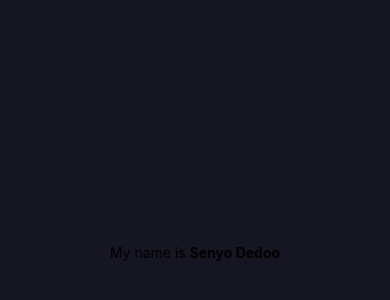
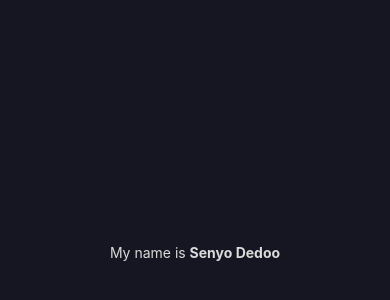
Before and after one commit to mrdee1school/rn-assignment2-11138713, a React Native app: screen / in a window 390 px wide. Shown: the part 170-470 px from the top of the page. Built offline with nearby package versions, Linux system fonts and the light colour scheme.

Commit message:
4: Text color change

```diff
--- a/App.js
+++ b/App.js
@@ -4,7 +4,7 @@ import { StyleSheet, Text, View } from "react-native";
 export default function App() {
   return (
     <View style={styles.container}>
-      <Text>
+      <Text style={textStyle.container2}>
         My name is <Text style={textStyle.container}>Senyo Dedoo</Text>
       </Text>
       <StatusBar style="auto" />
@@ -18,8 +18,6 @@ const styles = StyleSheet.create({
     backgroundColor: "#161622",
     alignItems: "center",
     justifyContent: "center",
-    fontSize: 24,
-    color: "#DBDBDB",
   },
 });
 
@@ -27,4 +25,7 @@ const textStyle = StyleSheet.create({
   container: {
     fontWeight: "bold",
   },
+  container2: {
+    color: "#DBDBDB",
+  }
 });
```
